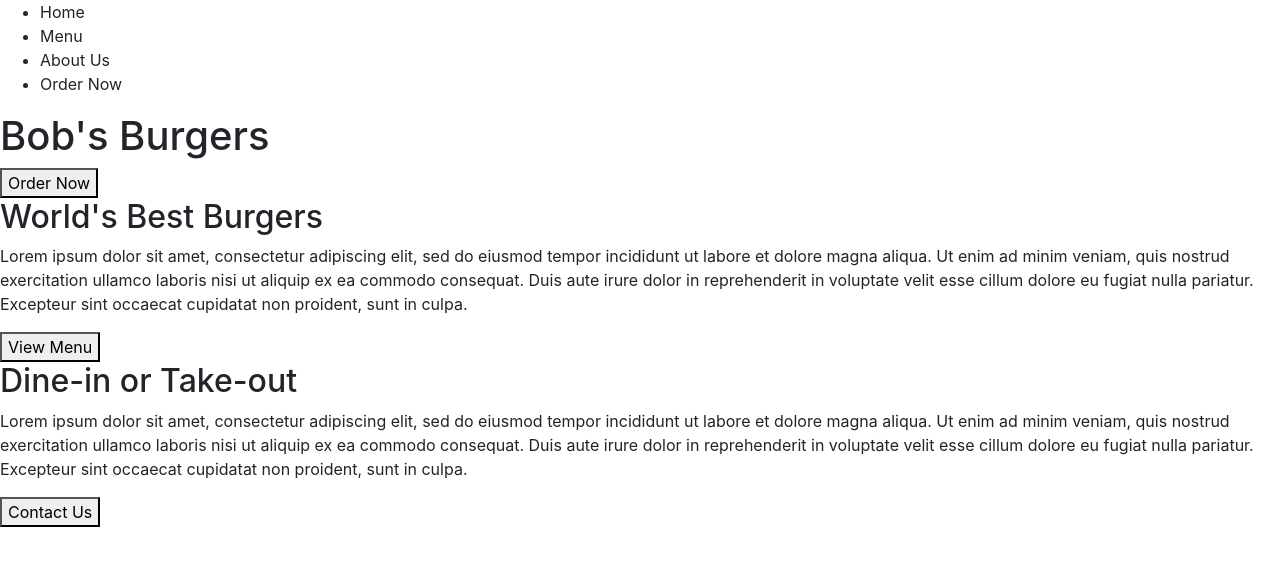
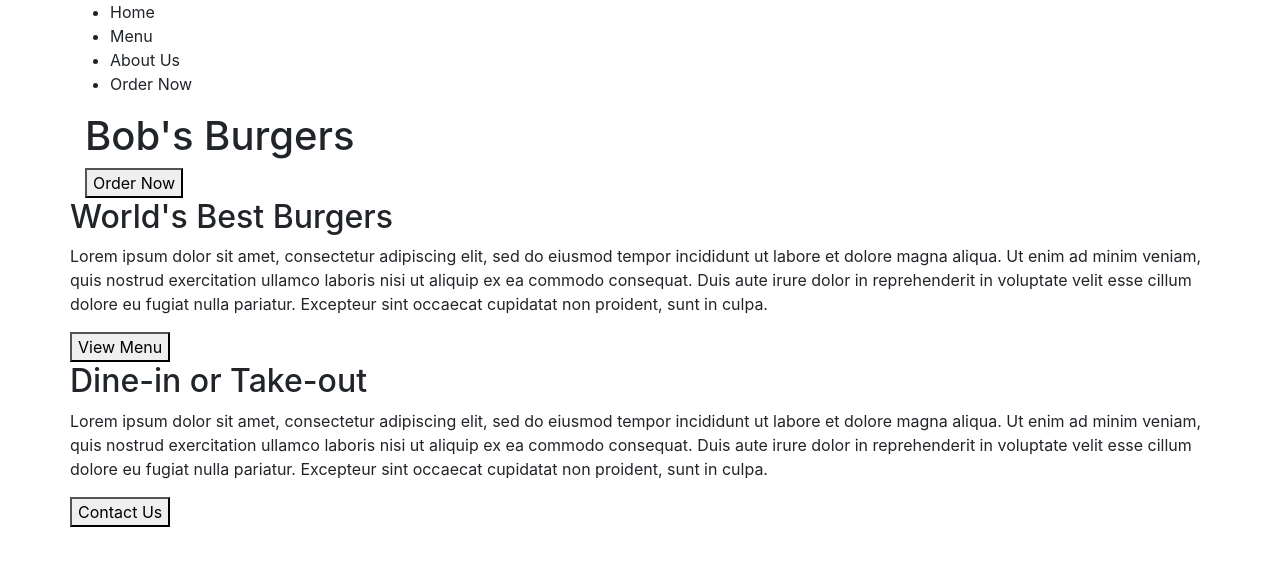
Before and after one commit to mgerverUF/m3-hw3-gerver-michael, a plain HTML site: page index.html in a window 1280 px wide. Drawn offline with nearby package versions, Linux system fonts and the light colour scheme.

Commit message:
Add semantic HTML code, Bootstrap containers and rows

```diff
--- a/index.html
+++ b/index.html
@@ -7,25 +7,44 @@
     <!-- BootStrap CSS-->
     <link rel="stylesheet" href="https://stackpath.bootstrapcdn.com/bootstrap/4.4.1/css/bootstrap.min.css" integrity="sha384-Vkoo8x4CGsO3+Hhxv8T/Q5PaXtkKtu6ug5TOeNV6gBiFeWPGFN9MuhOf23Q9Ifjh" crossorigin="anonymous">
 
-    <link rel="stylesheet" href="">
+    <link rel="stylesheet" href="main.css">
     <title>Bob's Burgers</title>
-    <meta name="description" content="main.css">
+    <meta name="description" content="">
   </head>
+
   <body>
+    <header class="container">
+      <nav class="row">
         <ul>
           <li>Home</li>
           <li>Menu</li>
           <li>About Us</li>
           <li>Order Now</li>
         </ul>
+      </nav>
+      <div id="heroImage">
         <h1>Bob's Burgers</h1>
         <button>Order Now</button>
+      </div>
+    </header>
+
+    <section class="container">
+      <article class="row">
         <h2>World's Best Burgers</h2>
         <p>Lorem ipsum dolor sit amet, consectetur adipiscing elit, sed do eiusmod tempor incididunt ut labore et dolore magna aliqua. Ut enim ad minim veniam, quis nostrud exercitation ullamco laboris nisi ut aliquip ex ea commodo consequat. Duis aute irure dolor in reprehenderit in voluptate velit esse cillum dolore eu fugiat nulla pariatur. Excepteur sint occaecat cupidatat non proident, sunt in culpa.</p>
         <button>View Menu</button>
+      </article>
+      <article class="row">
         <h2>Dine-in or Take-out</h2>
         <p>Lorem ipsum dolor sit amet, consectetur adipiscing elit, sed do eiusmod tempor incididunt ut labore et dolore magna aliqua. Ut enim ad minim veniam, quis nostrud exercitation ullamco laboris nisi ut aliquip ex ea commodo consequat. Duis aute irure dolor in reprehenderit in voluptate velit esse cillum dolore eu fugiat nulla pariatur. Excepteur sint occaecat cupidatat non proident, sunt in culpa.</p>
         <button>Contact Us</button>
+      </article>
+    </section>
+
+    <footer>
+
+    </footer>
+
 
       <!-- BootStrap Code-->
     <script src="https://code.jquery.com/jquery-3.4.1.slim.min.js" integrity="sha384-J6qa4849blE2+poT4WnyKhv5vZF5SrPo0iEjwBvKU7imGFAV0wwj1yYfoRSJoZ+n" crossorigin="anonymous"></script>
```
Lines whose indentation alone changed are shown as unchanged.
